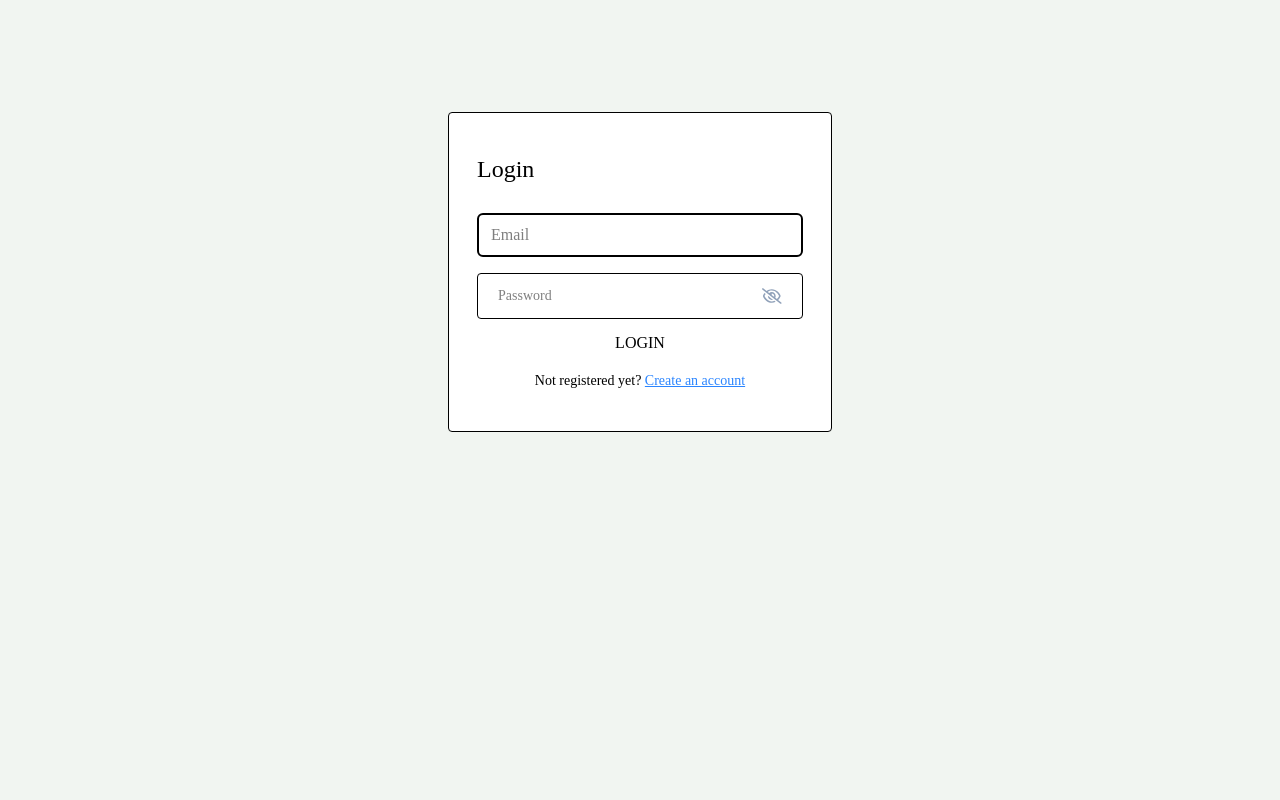
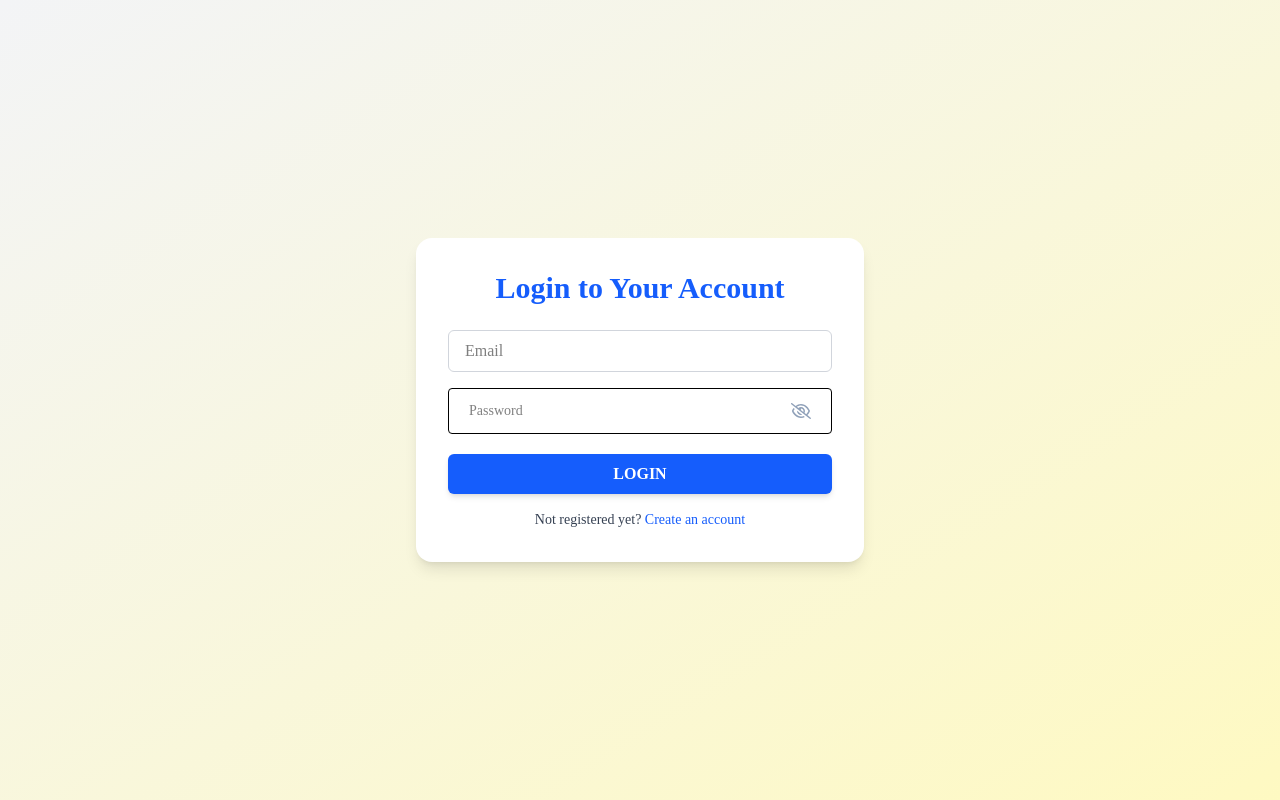
Before and after one commit to Ghanedrakumar/Personal-Diary-App, a React (Vite) app in the folder client/: page /login in a window 1280 px wide. Built offline with nearby package versions, Linux system fonts and the light colour scheme.

Commit message:
finally app is created

```diff
--- a/client/src/Components/Home/AddEditNotes.jsx
+++ b/client/src/Components/Home/AddEditNotes.jsx
@@ -235,7 +235,7 @@ const AddEditNotes = ({ onClose, noteData, type, getAllNotes }) => {
         />
       </div>
 
-      <div className="mt-3">
+      <div className="mt-3 mb-4">
         <label className="input-label text-red-400 uppercase">tags</label>
         <TagInput tags={tags} setTags={setTags} />
       </div>
--- a/client/src/Components/Login.jsx
+++ b/client/src/Components/Login.jsx
@@ -1,76 +1,109 @@
 
-// import React from 'react';
-// import { Link } from 'react-router-dom';
-// import { useForm } from 'react-hook-form';
+// import React, { useState } from "react"
+// import PasswordInput from "../components/Input/PasswordInput"
+// import { Link, useNavigate } from "react-router-dom"
+// import { validateEmail } from "../utils/helper"
+// import { useDispatch } from "react-redux"
+// import {
+//   signInFailure,
+//   signInStart,
+//   signInSuccess,
+// } from "../redux/user/userSlice"
+// import axios from "axios"
+// import { toast } from "react-toastify"
 
 // const Login = () => {
-//     const { register, handleSubmit, formState: { errors } } = useForm();
+//   const [email, setEmail] = useState("")
+//   const [password, setPassword] = useState("")
+//   const [error, setError] = useState("")
 
-//    const onSubmit = async (data) => {
-//         console.log(data);
-//         // Handle login logic here (e.g., send data to the server)
-//         try {
-//             const response = await fetch('http://localhost:3000/login/login', {
-//                 method: 'POST',
-//                 headers: {
-//                     'Content-Type': 'application/json',
-//                 },
-//                 credentials: "include",
-//                 body: JSON.stringify(data),
-//             });
-//             const result = await response.json();
-//             console.log(result);
-//             if (response.ok) {
-//                 setTimeout(() => {
-//                     window.location.href = '/dashboard'; // Redirect to dashboard after 2 seconds
-//                 },100); // 1 second delay
-//                 // Redirect to dashboard or perform other actions
-//             } else {
-//                 alert('Login failed!');
-//             }
-//         } catch (error) {
-//             console.error('Error:', error);
-//             // Handle error (e.g., show error message)
-//         }
+//   const dispatch = useDispatch()
+//   const navigate = useNavigate()
+
+//   const handleLogin = async (e) => {
+//     e.preventDefault()
+
+//     if (!validateEmail(email)) {
+//       setError("Please enter a valid email address")
+//       return
 //     }
 
-//     return (
-//         <div style={{ maxWidth: '400px', margin: '0 auto', padding: '20px', border: '1px solid #ccc', borderRadius: '8px' }}>
-//             <h2>Login</h2>
-//             <form onSubmit={handleSubmit(onSubmit)}>
-//                 <div style={{ marginBottom: '15px' }}>
-//                     <label htmlFor="email">Email</label>
-//                     <input
-//                         id="email"
-//                         type="text"
-//                         {...register('email', { required: 'Email is required' })}
-//                         style={{ display: 'block', width: '100%', padding: '8px', marginTop: '5px' }}
-//                     />
-//                     {errors.email && <p style={{ color: 'red', fontSize: '12px' }}>{errors.email.message}</p>}
-//                 </div>
-//                 <div style={{ marginBottom: '15px' }}>
-//                     <label htmlFor="password">Password</label>
-//                     <input
-//                         id="password"
-//                         type="password"
-//                         {...register('password', { required: 'Password is required' })}
-//                         style={{ display: 'block', width: '100%', padding: '8px', marginTop: '5px' }}
-//                     />
-//                     {errors.password && <p style={{ color: 'red', fontSize: '12px' }}>{errors.password.message}</p>}
-//                 </div>
-//                 <button type="submit" style={{ padding: '10px 20px', backgroundColor: '#007BFF', color: '#fff', border: 'none', borderRadius: '4px', cursor: 'pointer' }}>
-//                     Login
-//                 </button>
-//                 <div>
-//                 <Link to="/signup" style={{ color: '#007BFF' }}>Create a New Account</Link>
-//                     {/* <p style={{ marginTop: '15px' }}>Don't have an account? <Link to="/signup" style={{ color: '#007BFF' }}>Signup</Link></p> */}
-//                 </div>
-//             </form>
-//         </div>
-//     );
-// };
+//     if (!password) {
+//       setError("Please enter the password")
+//       return
+//     }
 
-// export default Login;
+//     setError("")
+
+//     // Login API
+
+//     try {
+//       dispatch(signInStart())
+
+//       const res = await axios.post(
+//         "http://localhost:3000/login/login",
+//         { email, password },
+//         { withCredentials: true }
+//       )
+
+//       if (res.data.success === false) {
+//         toast.error(res.data.message)
+//         console.log(res.data)
+//         dispatch(signInFailure(data.message))
+//       }
+
+//       toast.success(res.data.message)
+//       dispatch(signInSuccess(res.data))
+//       navigate("/dashboard")
+//     } catch (error) {
+//       toast.error(error.message)
+//       dispatch(signInFailure(error.message))
+//     }
+//   }
+
+//   return (
+//     <div className="flex items-center justify-center mt-28">
+//       <div className="w-96 border rounded bg-white px-7 py-10">
+//         <form onSubmit={handleLogin}>
+//           <h4 className="text-2xl mb-7">Login</h4>
+
+//           <input
+//             type="text"
+//             placeholder="Email"
+//             className="input-box border-2 border-black rounded-md px-3 py-2 mb-4 w-full"
+//             value={email}
+//             onChange={(e) => setEmail(e.target.value)}
+//           />
+
+//           <PasswordInput
+//             value={password}
+//             onChange={(e) => setPassword(e.target.value)}
+//           />
+
+//           {error && <p className="text-red-500 text-sm pb-1">{error}</p>}
+
+//           <button type="submit" className="btn-primary">
+//             LOGIN
+//           </button>
+
+//           <p className="text-sm text-center mt-4">
+//             Not registered yet?{" "}
+//             <Link
+//               to={"/signup"}
+//               className="font-medium text-[#2B85FF] underline"
+//             >
+//               Create an account
+//             </Link>
+//           </p>
+//         </form>
+//       </div>
+//     </div>
+//   )
+// }
+
+// export default Login
+
+
 
 import React, { useState } from "react"
 import PasswordInput from "../components/Input/PasswordInput"
@@ -108,8 +141,6 @@ const Login = () => {
 
     setError("")
 
-    // Login API
-
     try {
       dispatch(signInStart())
 
@@ -121,8 +152,8 @@ const Login = () => {
 
       if (res.data.success === false) {
         toast.error(res.data.message)
-        console.log(res.data)
-        dispatch(signInFailure(data.message))
+        dispatch(signInFailure(res.data.message))
+        return
       }
 
       toast.success(res.data.message)
@@ -135,15 +166,17 @@ const Login = () => {
   }
 
   return (
-    <div className="flex items-center justify-center mt-28">
-      <div className="w-96 border rounded bg-white px-7 py-10">
+    <div className="min-h-screen flex items-center justify-center bg-gradient-to-br from-gray-100 via-slate to-yellow-100">
+      <div className="w-full max-w-md bg-white rounded-2xl shadow-lg p-8 transform transition-transform duration-300 hover:scale-105">
         <form onSubmit={handleLogin}>
-          <h4 className="text-2xl mb-7">Login</h4>
+          <h2 className="text-3xl font-bold text-center text-blue-600 mb-6">
+            Login to Your Account
+          </h2>
 
           <input
             type="text"
             placeholder="Email"
-            className="input-box border-2 border-black rounded-md px-3 py-2 mb-4 w-full"
+            className="w-full px-4 py-2 mb-4 border border-gray-300 rounded-md focus:ring-2 focus:ring-blue-400 focus:outline-none transition-all duration-200"
             value={email}
             onChange={(e) => setEmail(e.target.value)}
           />
@@ -153,17 +186,20 @@ const Login = () => {
             onChange={(e) => setPassword(e.target.value)}
           />
 
-          {error && <p className="text-red-500 text-sm pb-1">{error}</p>}
+          {error && <p className="text-red-500 text-sm pb-2">{error}</p>}
 
-          <button type="submit" className="btn-primary">
+          <button
+            type="submit"
+            className="w-full bg-blue-600 hover:bg-blue-700 text-white font-semibold py-2 rounded-md mt-2 transition-all duration-200 shadow-md hover:shadow-lg"
+          >
             LOGIN
           </button>
 
-          <p className="text-sm text-center mt-4">
+          <p className="text-sm text-center mt-4 text-gray-700">
             Not registered yet?{" "}
             <Link
-              to={"/signup"}
-              className="font-medium text-[#2B85FF] underline"
+              to="/signup"
+              className="text-blue-600 hover:underline font-medium"
             >
               Create an account
             </Link>
```
